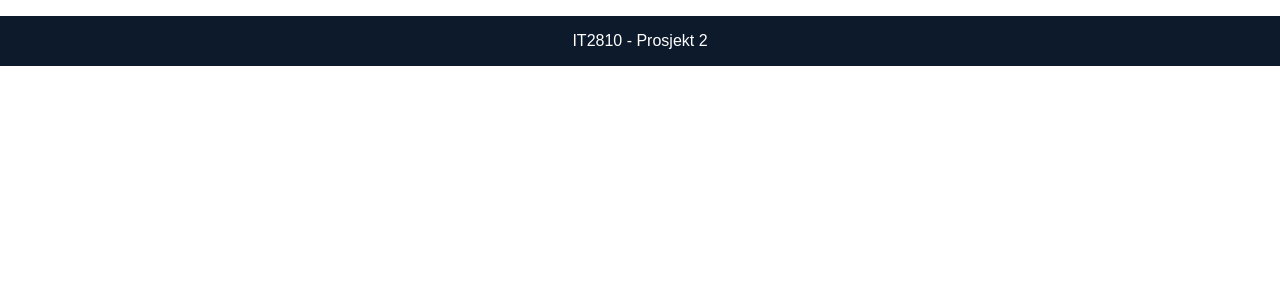
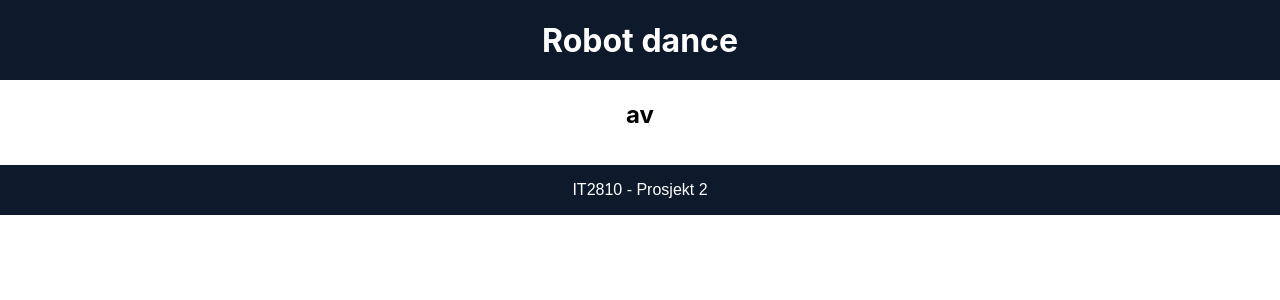
Before and after one commit to WilliamHLe/robot-party, a React (Create React App) app: page / in a window 1280 px wide. Shown: the top 300 px of the page. Built offline with nearby package versions, Linux system fonts and the light colour scheme; no server answers.

Commit message:
#5 Add head and footer component and their css

```diff
--- a/src/App.tsx
+++ b/src/App.tsx
@@ -2,13 +2,14 @@ import React from "react";
 import './App.css';
 import DisplayPoetry from "./components/DisplayPoetry";
 import Footer from "./components/Footer";
-
+import Head from "./components/Head";
 
 function App() {
   return (
       <div>
-        <DisplayPoetry />
-        <Footer />
+          <Head />
+          <DisplayPoetry />
+          <Footer />
       </div>
   )
 }
--- /dev/null
+++ b/src/components/DisplayPoetry.css
@@ -0,0 +1,6 @@
+.poetry-container {
+    display: flex;
+    flex-flow: column;
+    align-items: center;
+    margin: 0 auto;
+}
--- a/src/components/DisplayPoetry.tsx
+++ b/src/components/DisplayPoetry.tsx
@@ -1,10 +1,10 @@
 import React, {useEffect, useState} from "react";
-
+import './DisplayPoetry.css';
 
 // Fetch data from poetry API
 const DisplayPoetry = () => {
     const url = "https://poetrydb.org/author,title/Emily%20Dickinson;We%20should%20not%20mind%20so%20small%20a%20flower";
-    const [contents, setContents] = useState([{ lines: [""] }]);
+    const [contents, setContents] = useState([{ title: "", author: "", lines: [""] }]);
 
     useEffect(() => {
         fetch(url)
@@ -16,8 +16,9 @@ const DisplayPoetry = () => {
     }, [url]);
 
     return (
-        <div>
-            {contents[0].lines.map((line) => <p>{line}</p>)}
+        <div className="poetry-container">
+            <h2>{contents[0].title} av {contents[0].author}</h2>
+            <div>{contents[0].lines.map((line) => <p>{line}</p>)}</div>
         </div>
     );
 }
--- /dev/null
+++ b/src/components/Head.css
@@ -0,0 +1,9 @@
+.header {
+    display: flex;
+    flex-direction: row;
+    justify-content: center;
+    align-items: center;
+    background: #0D1A2B;
+    color: white;
+    height: 10vh;
+}
--- a/src/components/Head.tsx
+++ b/src/components/Head.tsx
@@ -0,0 +1,15 @@
+import React from "react";
+import './Head.css';
+
+const Head = () => {
+    return (
+        <header className="header">
+            <div className="heading">
+                <h1>Robot dance</h1>
+            </div>
+        </header>
+    )
+
+}
+
+export default Head
```
